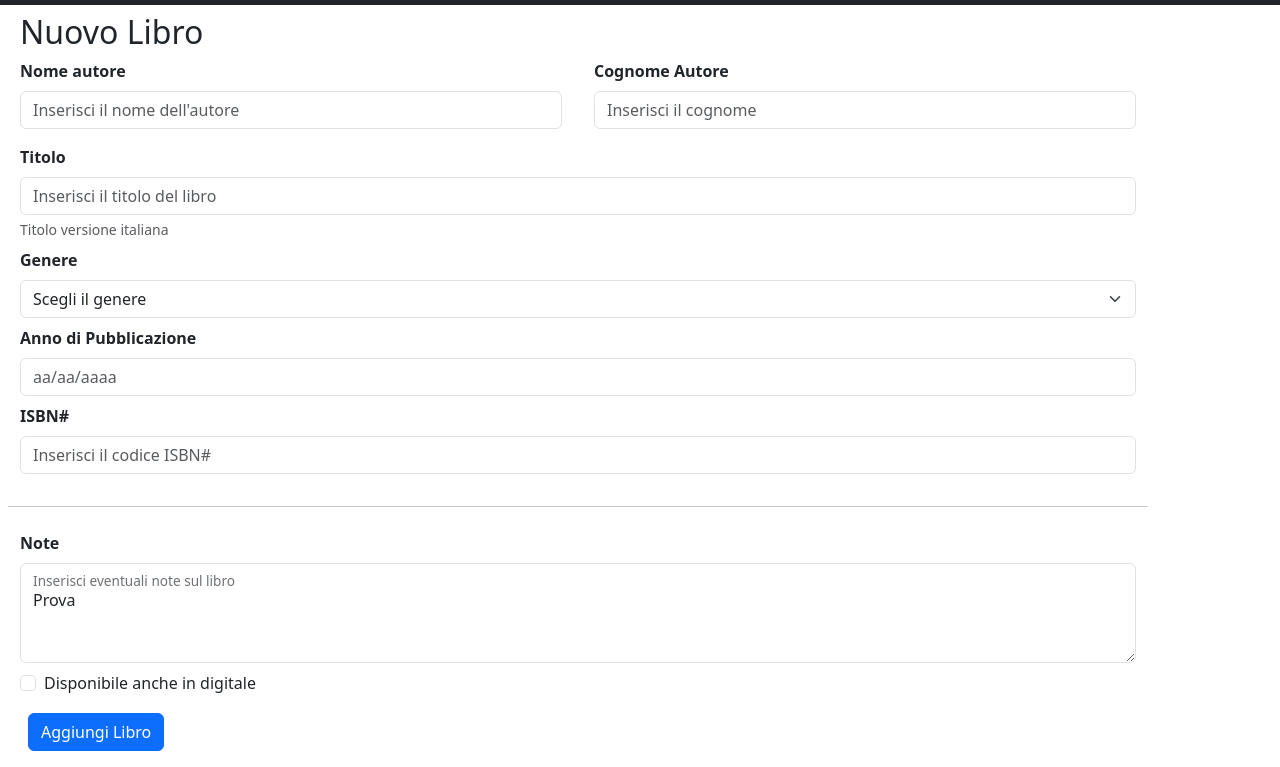
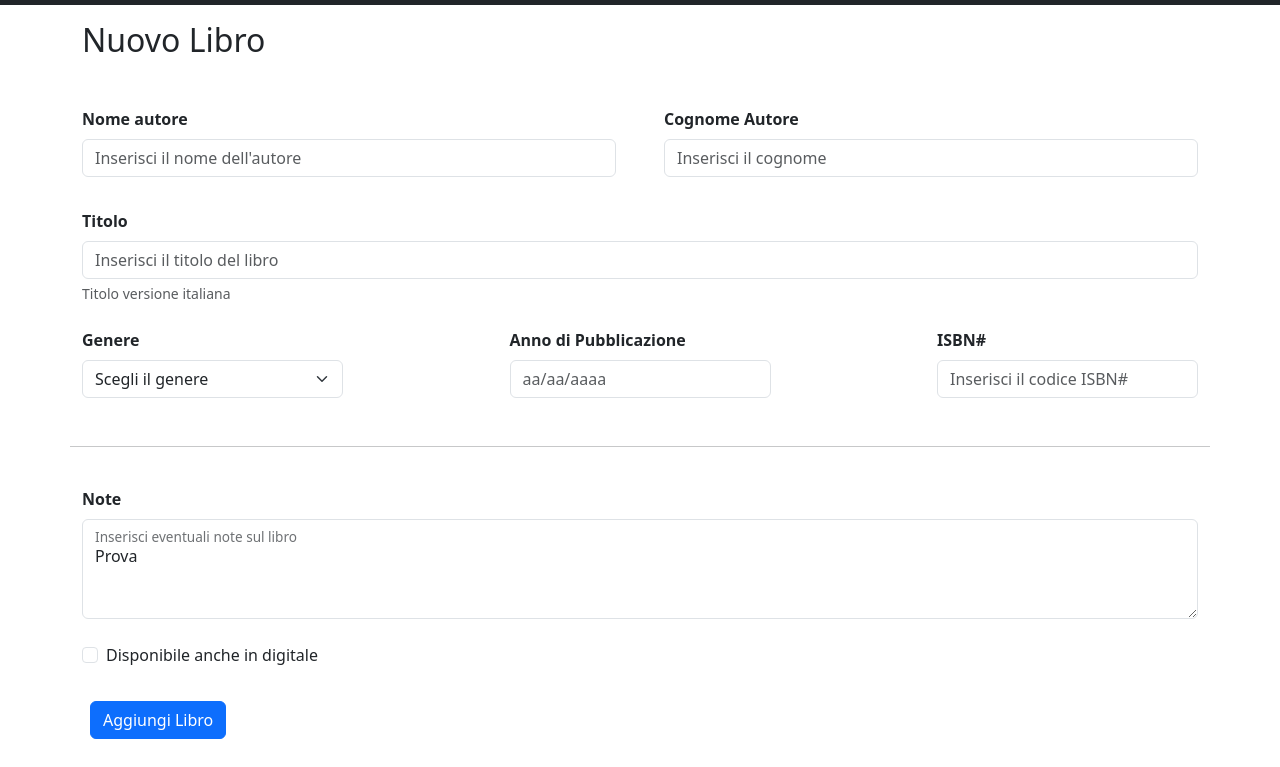
Before and after one commit to Gabbocnc/html-css-bootstrap-dashboard, a plain HTML site: page new-book.html in a window 1280 px wide. Shown: the part 91-858 px from the top of the page. Drawn offline with nearby package versions, Linux system fonts and the light colour scheme.

Commit message:
add media query desktop

```diff
--- a/new-book.html
+++ b/new-book.html
@@ -38,10 +38,10 @@
     </header>
     <!--header-->
     <main>
-        <div class="container-sm text-align-left m-2">
-            <h2>Nuovo Libro</h2>
+        <div class="container text-align-left py-3">
+            <h2 class="mb-sm-3 mb-lg-5">Nuovo Libro</h2>
             <form>
-                <div class="row gap-2">
+                <div class="row gap-2 gap-lg-4 justify-content-lg-between">
                     <div class="col mb-2">
                         <label for="nome-autore" class="form-label fw-bold">Nome autore</label>
                         <input type="text" class="form-control" placeholder="Inserisci il nome dell'autore"
@@ -58,7 +58,7 @@
                             aria-label="Last name">
                         <div class="form-text" id="basic-addon4">Titolo versione italiana</div>
                     </div>
-                    <div class="col-12">
+                    <div class="col-12 col-lg-3">
                         <label for="genere-libro" class="form-label fw-bold">Genere</label>
                         <select class="form-select" aria-label="Default select example">
                             <option selected>Scegli il genere</option>
@@ -67,11 +67,11 @@
                             <option value="3">Giallo</option>
                         </select>
                     </div>
-                    <div class="col-12">
+                    <div class="col-12 col-lg-3">
                         <label for="anno-libro" class="form-label fw-bold">Anno di Pubblicazione</label>
                         <input type="text" class="form-control" placeholder="aa/aa/aaaa" aria-label="Last name">
                     </div>
-                    <div class="col-12">
+                    <div class="col-12 col-lg-3">
                         <label for="codice-libro" class="form-label fw-bold">ISBN#</label>
                         <input type="text" class="form-control" placeholder="Inserisci il codice ISBN#"
                             aria-label="Last name">
```
